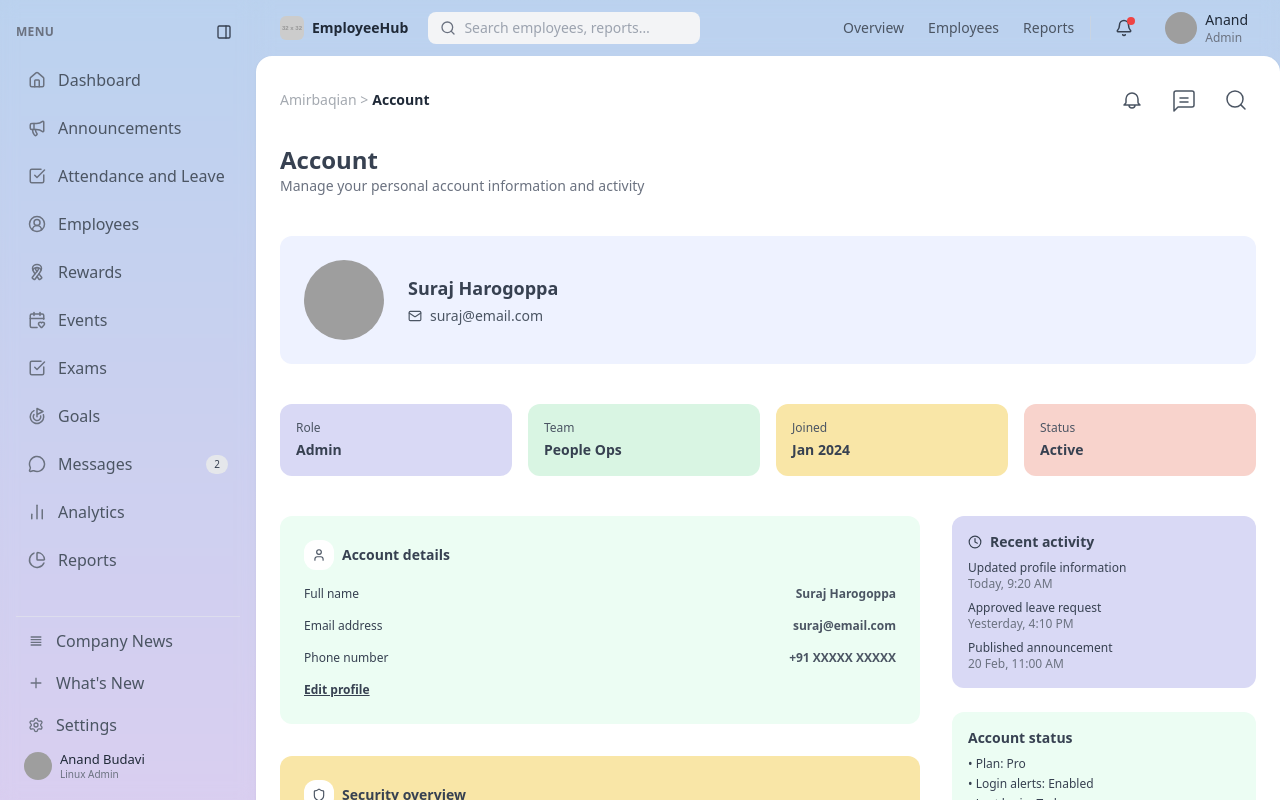
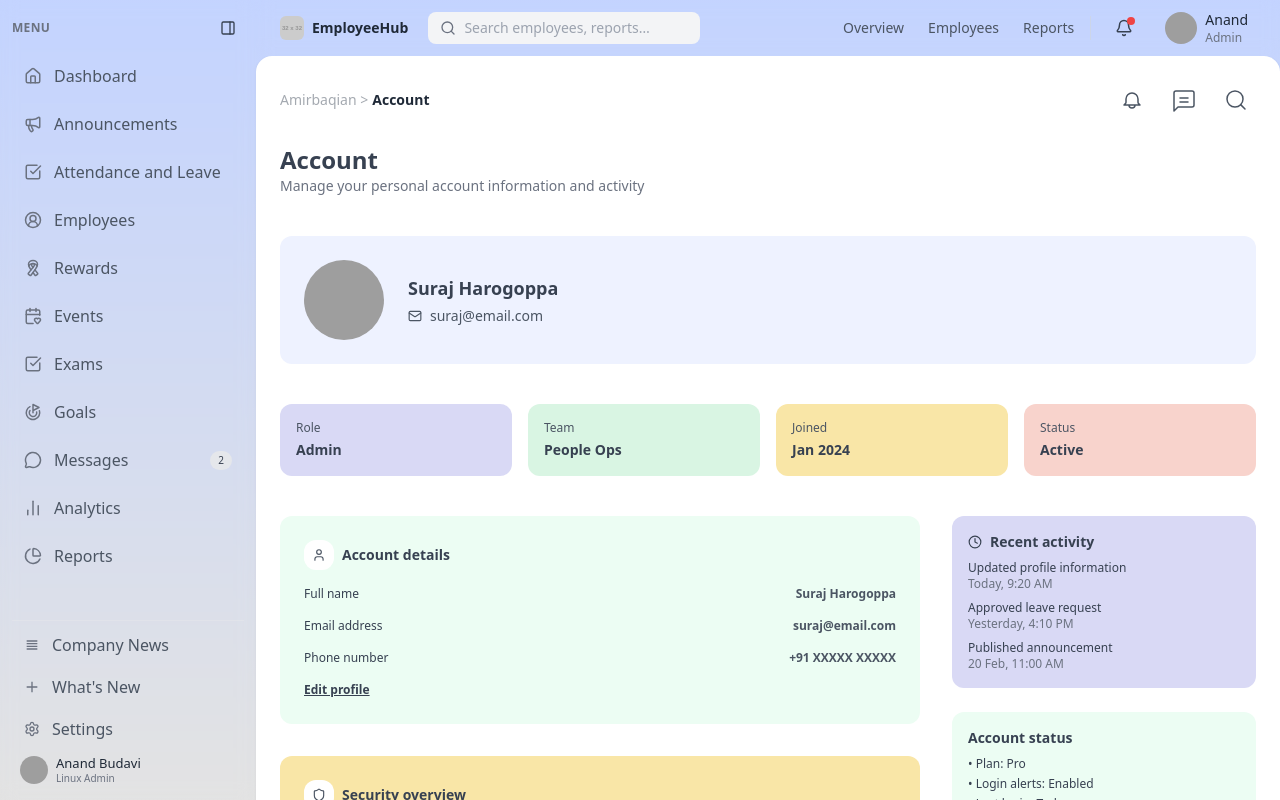
Before and after one commit to surajharogoppa/exam-dashboard, a React (Vite) app: page /account in a window 1280 px wide. Built offline with nearby package versions, Linux system fonts and the light colour scheme; grey boxes are pictures that could not be loaded.

Commit message:
Fixed Background Color

```diff
--- a/src/components/common/Sidebar.jsx
+++ b/src/components/common/Sidebar.jsx
@@ -77,7 +77,7 @@ export default function Sidebar({ isOpen, toggleSidebar }) {
   return (
     <nav
       className={`fixed top-0 left-0 h-screen z-50
-            p-4 flex flex-col bg-white/97 backdrop-blur
+            p-3 flex flex-col bg-white/97 backdrop-blur
             transition-transform duration-300
             ${isOpen ? "translate-x-0" : "-translate-x-full"}
             md:translate-x-0
--- a/src/index.css
+++ b/src/index.css
@@ -17,8 +17,8 @@ body {
   font-family: system-ui, -apple-system, BlinkMacSystemFont,
     "Segoe UI", Roboto, Helvetica, Arial, sans-serif;
   line-height: 1.5;
-  background-color: #d7ccefff;
-  /* your app background */
+  /*background-color: #d7ccefff;
+   your app background */
   color: #374151;
   /* gray-700 */
   -webkit-font-smoothing: antialiased;
--- a/tailwind.config.js
+++ b/tailwind.config.js
@@ -14,8 +14,8 @@ module.exports = {
         badgeGray: '#D9D9D9',
         upcomingPurple: '#D9D9F5',
         upcomingGreen: '#D9F5E3',
-        sidebarTop: "#9dd8ee7c",
-        sidebarBottom: "#fdfbff0c",
+        sidebarTop: "#5482ff59",
+        sidebarBottom: "#b6b6b663",
         sidebarActiveBg: '#F3F4F6',
         calendarPillBg: '#F3F4F6',
       },
```
